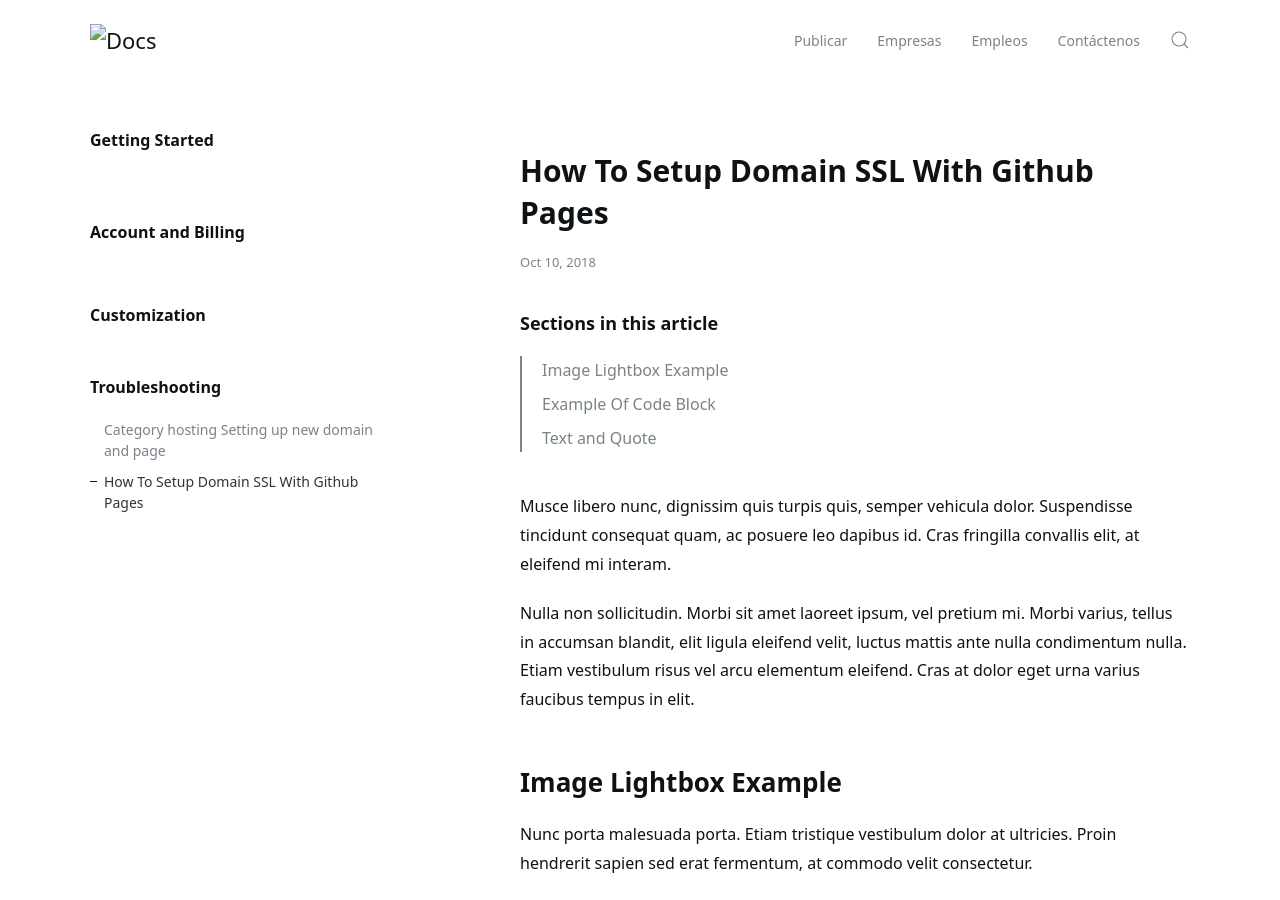
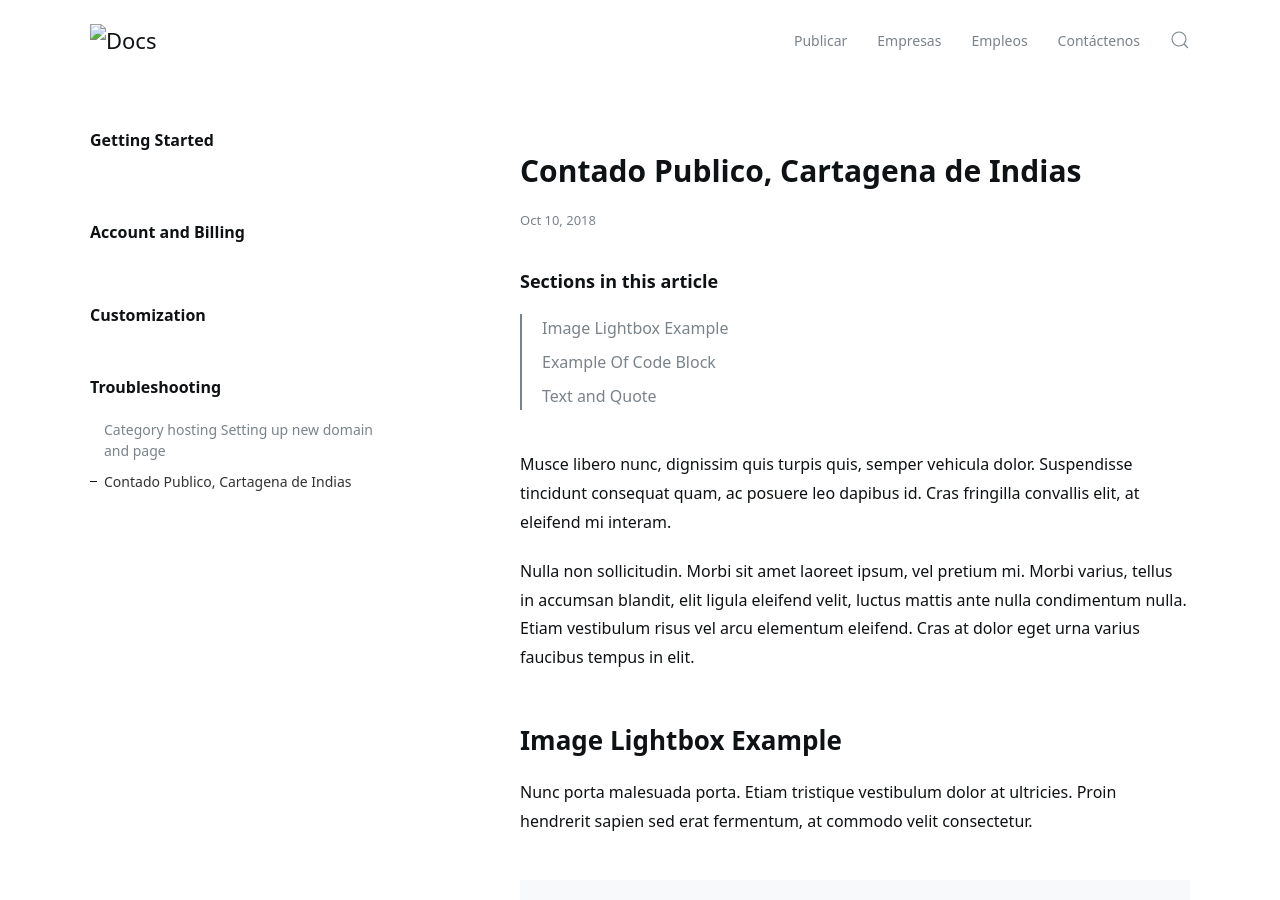
Before and after one commit to jelmii/jelmii.github.io, a Jekyll site: the page built from _docs/assets.md, in a window 1280 px wide and 900 px high. Built offline with Jekyll 4.4.1, drawn with Linux system fonts in a browser that asks for light colours.

Commit message:
Update assets.md

```diff
--- a/_docs/assets.md
+++ b/_docs/assets.md
@@ -1,6 +1,6 @@
 ---
 layout: doc
-title: How To Setup Domain SSL With Github Pages
+title: Contado Publico, Cartagena de Indias
 categories: [Getting Started, Troubleshooting]
 author: John Black
 tags: featured
```
